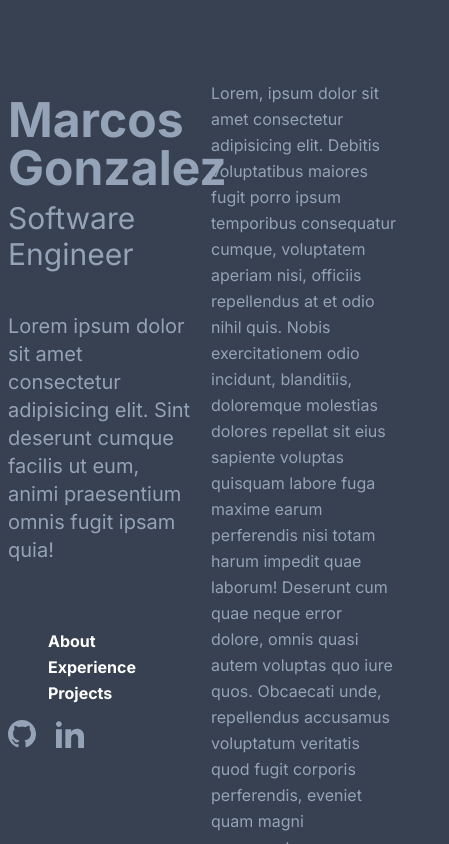
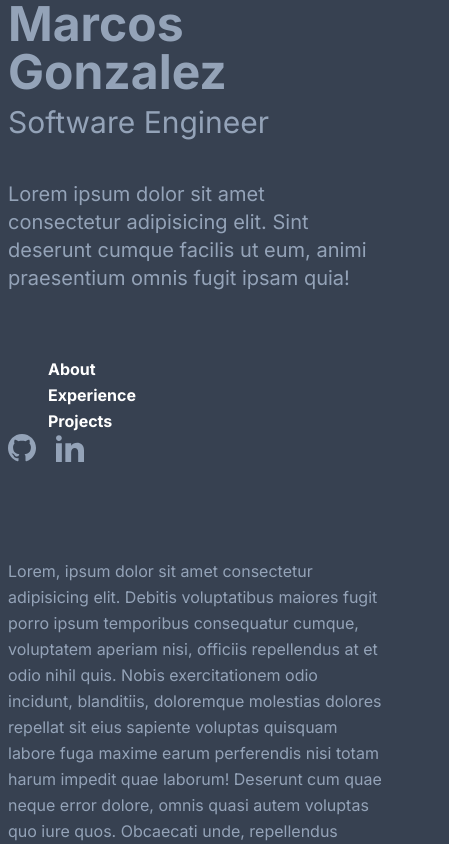
Before and after one commit to mrcos-g/mgonzalez.dev, a Next.js app: page / in a window 390 px wide. Shown: the top 844 px of the page, 449 px wide, since content can reach past the window. Built offline with nearby package versions, Linux system fonts and the light colour scheme.

Commit message:
lg prefix added to navigation container and main container for responsiveness

```diff
--- a/src/app/page.tsx
+++ b/src/app/page.tsx
@@ -21,10 +21,10 @@ const Home: FunctionComponent = () => {
 
   return (
     <div className='mx-auto min-h-screen max-w-screen-xl px-2'>
-      <div className='flex justify-between gap-4'>
+      <div className='lg:flex lg:justify-between lg:gap-4'>
         <div
           id='navigation-container'
-          className='sticky top-0 flex max-h-screen w-1/2 flex-col justify-between py-24'
+          className='lg:sticky lg:top-0 lg:flex lg:max-h-screen lg:w-1/2 lg:flex-col lg:justify-between lg:py-24'
         >
           <div>
             <h1 className='text-5xl pb-2 font-bold'>Marcos Gonzalez</h1>
@@ -67,7 +67,7 @@ const Home: FunctionComponent = () => {
             </svg>
           </div>
         </div>
-        <div className='w-1/2 py-20'>
+        <div id='main-container' className='pt-24 lg:w-1/2 lg:py-24'>
           <div id='About' className='pb-20'>
             Lorem, ipsum dolor sit amet consectetur adipisicing elit. Debitis
             voluptatibus maiores fugit porro ipsum temporibus consequatur
```
